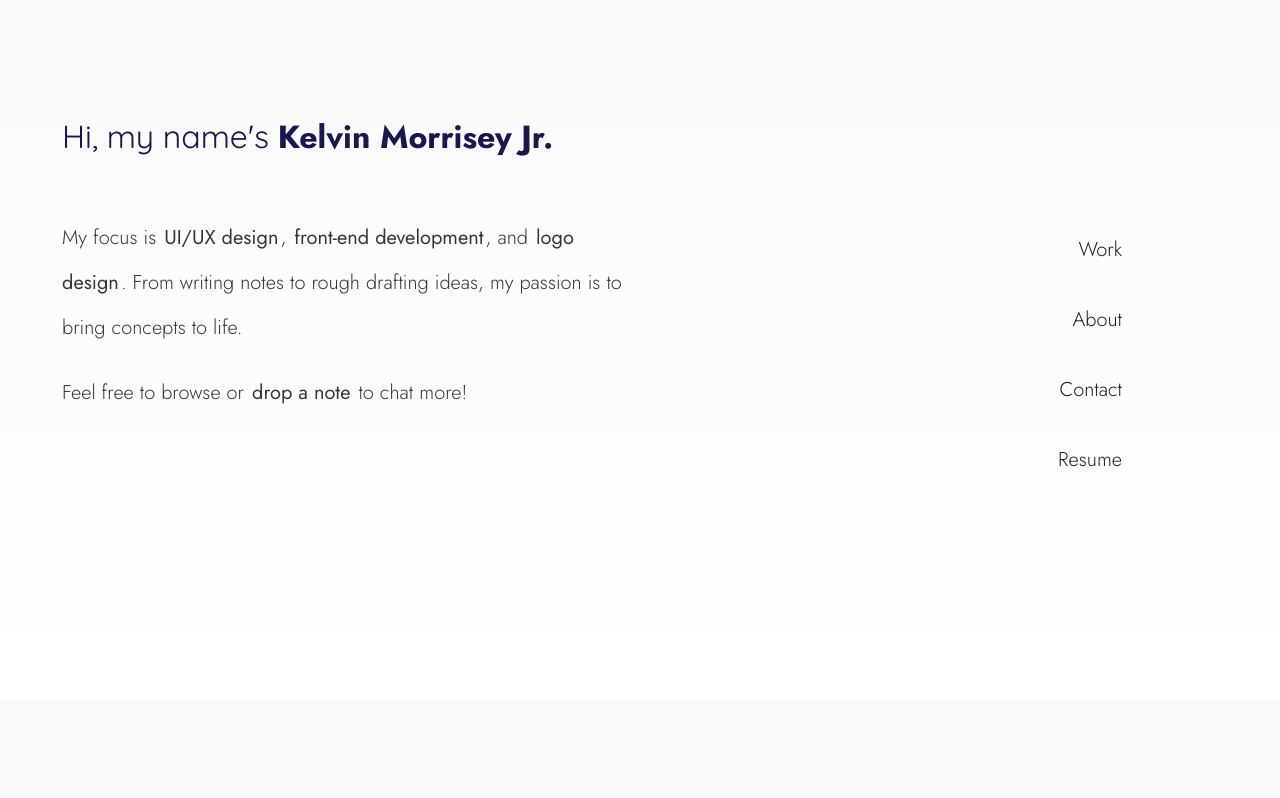
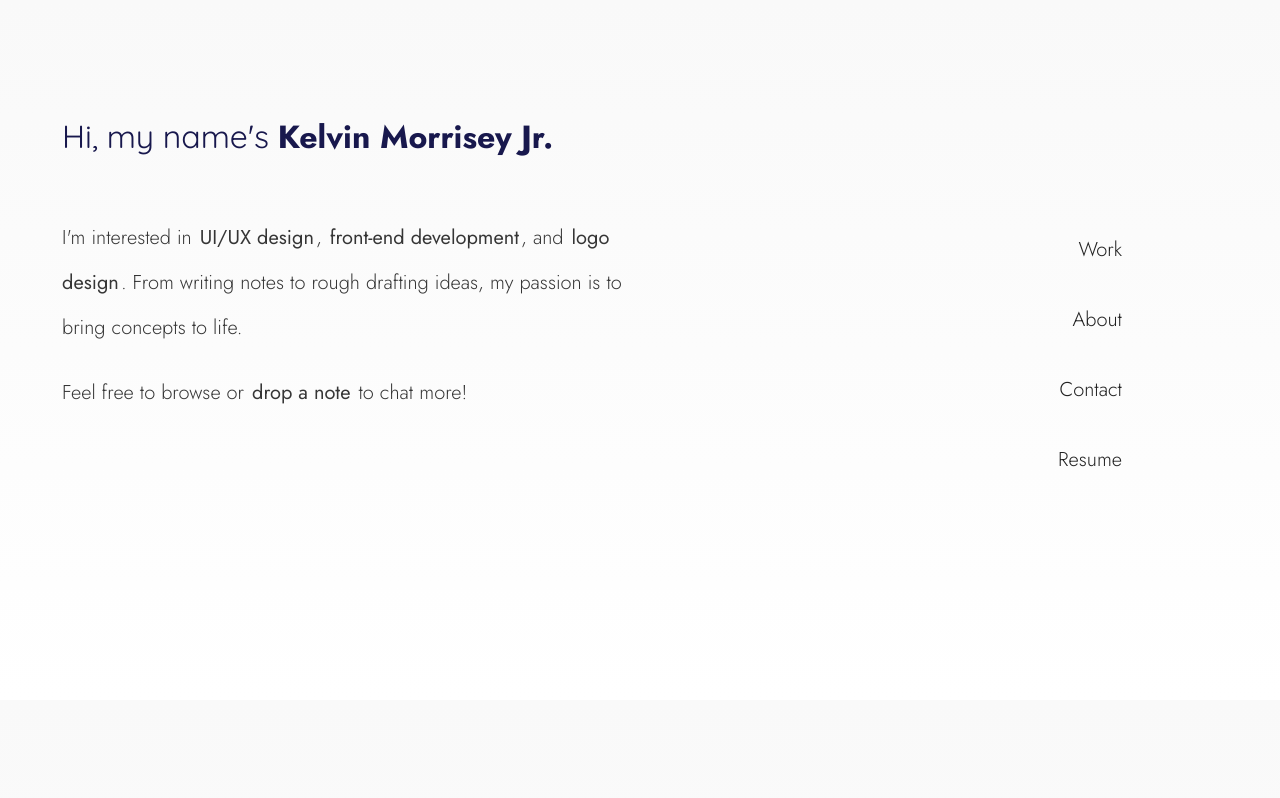
Before and after one commit to keljr021/portfolio-2023, a Vue app: page / in a window 1280 px wide. Shown: the top 798 px of the page. Built offline with nearby package versions, Linux system fonts and the light colour scheme.

Commit message:
Update CtaText.vue

```diff
--- a/src/components/partials/CtaText.vue
+++ b/src/components/partials/CtaText.vue
@@ -15,7 +15,7 @@ export default {
 <template>
     <div class="cta-text">
         <p>
-            My focus is
+            I'm interested in
             <span class="cta-link" @click="scrollTo('ui')">UI/UX design</span>,
             <span class="cta-link" @click="scrollTo('dev')">front-end development</span>, and
             <span class="cta-link" @click="scrollTo('logos')">logo design</span>. From writing notes to rough drafting ideas, my passion is to bring concepts to life.
```
